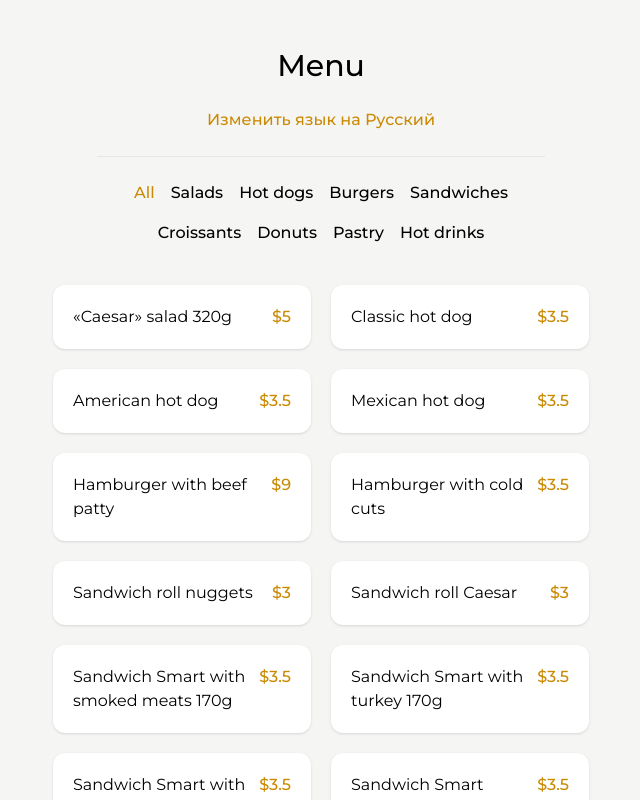
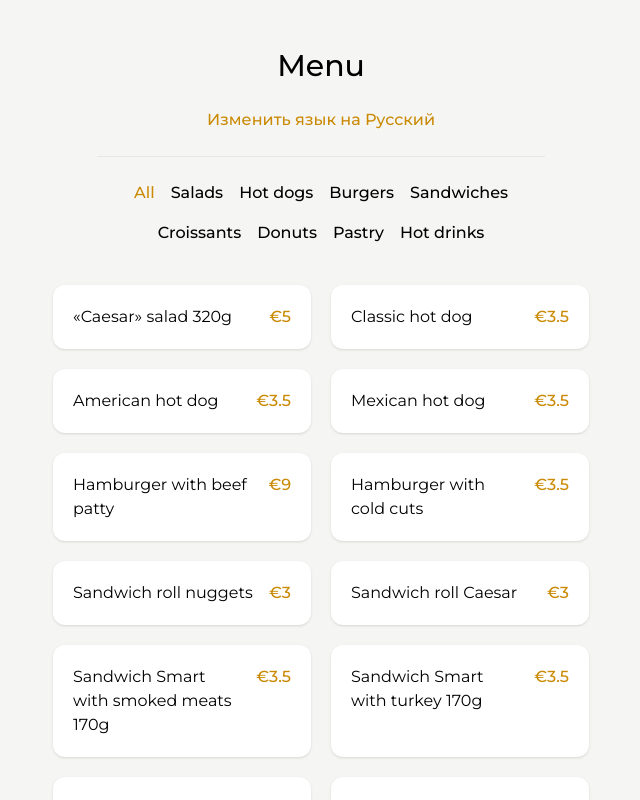
Before and after one commit to zafarbekde/menu, a React (Vite) app: page / in a window 1280 px wide. Shown: the top 800 px of the page, without its empty margins (319-959 px from the left). Built offline with nearby package versions, Linux system fonts and the light colour scheme.

Commit message:
Change dollar sign to euro sign

```diff
--- a/src/routes/index.tsx
+++ b/src/routes/index.tsx
@@ -36,7 +36,7 @@ export const Index = () => {
             <article key={id} className="p-5 bg-white shadow rounded-xl">
               <div className="flex items-start justify-between gap-3">
                 <p>{title[i18n.language as keyof MultiLingualField]}</p>
-                <p className="text-yellow-600 font-medium">${price}</p>
+                <p className="text-yellow-600 font-medium">€{price}</p>
               </div>
             </article>
           ))}
```
